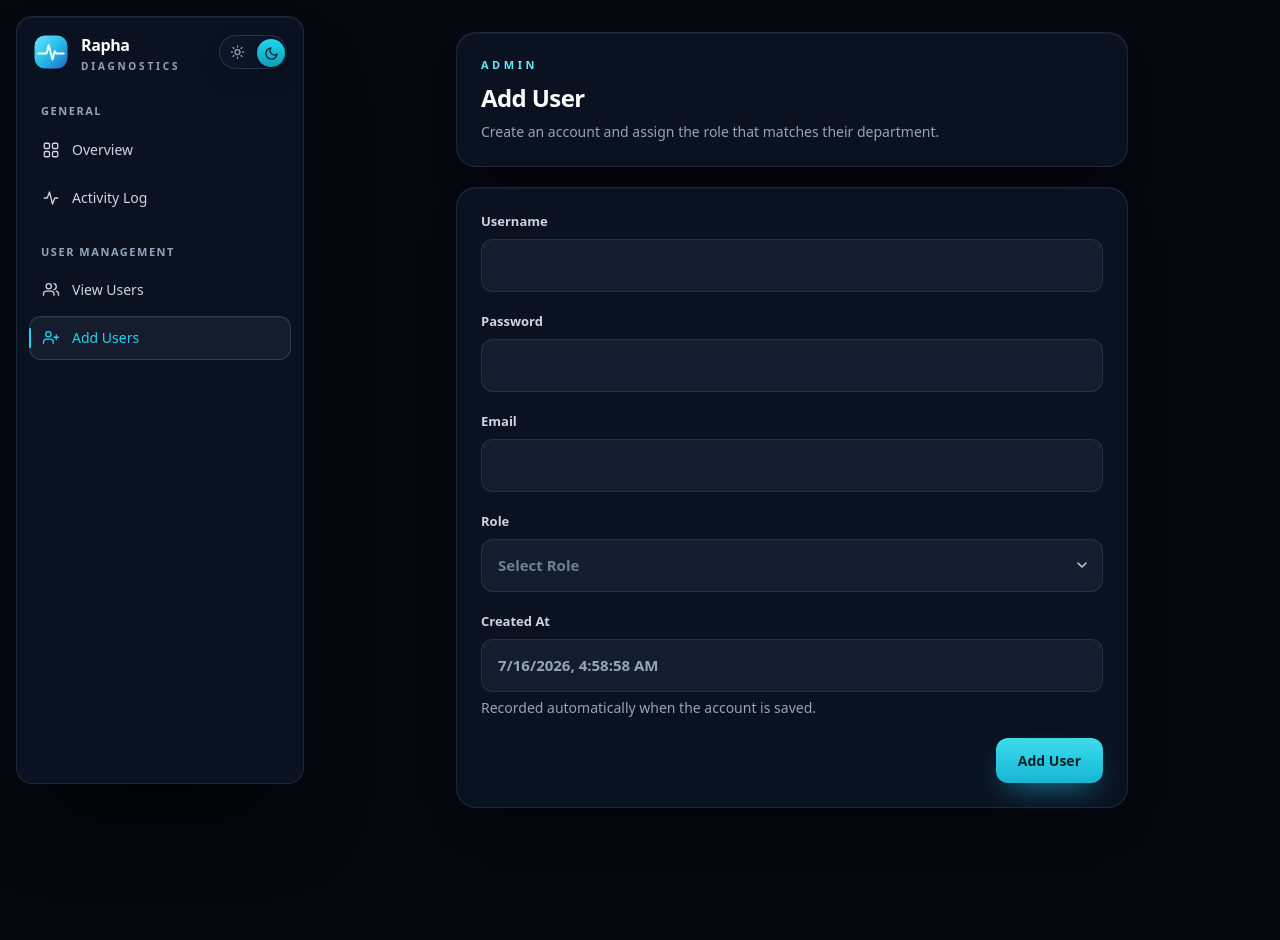
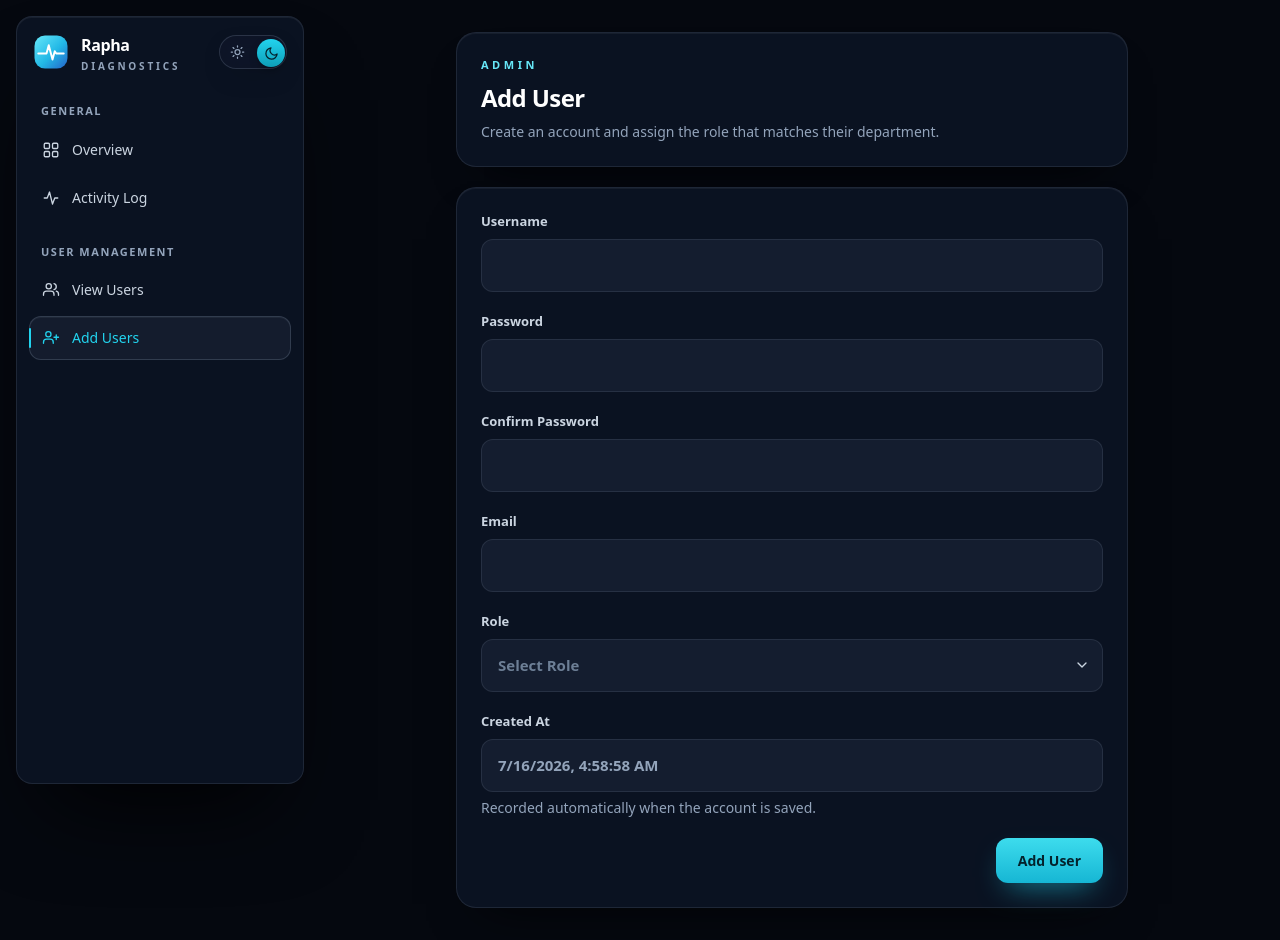
Before and after one commit to Worstprince/rapha-diagnostics, a Next.js app: page /dashboard/admin/addUsers in a window 1280 px wide. Before the commit the page ends 840 px from the top, so only its background shows below. Built offline with nearby package versions, Linux system fonts and the light colour scheme.

Commit message:
add user confirm pass

```diff
--- a/src/app/api/users/add/route.js
+++ b/src/app/api/users/add/route.js
@@ -1,5 +1,5 @@
 import db from "@/lib/db";
-import bcrypt from "bcryptjs";
+import bcrypt from "bcrypt";
 import { NextResponse } from "next/server";
 import { logActivity } from "@/lib/logActivity";
 
--- a/src/app/dashboard/admin/addUsers/page.jsx
+++ b/src/app/dashboard/admin/addUsers/page.jsx
@@ -69,6 +69,7 @@ export default function AddUsers() {
   const [user, setUser] = useState({
     username: "",
     password: "",
+    confirmPassword: "",
     email: "",
     role: "",
   });
@@ -110,6 +111,13 @@ export default function AddUsers() {
     else if (!/[^A-Za-z0-9]/.test(user.password))
       found.password = "Password must include at least one symbol.";
 
+    if (!user.confirmPassword) {
+    found.confirmPassword = "Please confirm the password.";
+    }
+    else if (user.password !== user.confirmPassword) {
+        found.confirmPassword = "Passwords do not match.";
+    }
+
     if (!user.email.trim()) found.email = "Email is required.";
     else if (!EMAIL.test(user.email)) found.email = "Enter a valid email address.";
 
@@ -136,12 +144,15 @@ export default function AddUsers() {
     setSubmitting(true);
 
     try {
+
+      const { confirmPassword, ...userData } = user;
+
       const response = await fetch("/api/users/add", {
-        method: "POST",
-        headers: {
-          "Content-Type": "application/json",
-        },
-        body: JSON.stringify(user),
+          method: "POST",
+          headers: {
+              "Content-Type": "application/json",
+          },
+          body: JSON.stringify(userData),
       });
 
       const result = await response.json();
@@ -152,7 +163,7 @@ export default function AddUsers() {
       }
 
       setStatus({ tone: "success", text: `User “${user.username}” added successfully.` });
-      setUser({ username: "", password: "", email: "", role: "" });
+      setUser({ username: "", password: "", confirmPassword: "", email: "", role: "" });
       setErrors({});
     } catch {
       setStatus({ tone: "error", text: "Unable to reach the server. Please try again." });
@@ -217,6 +228,34 @@ export default function AddUsers() {
               </p>
             )}
           </div>
+
+          <div>
+            <label htmlFor="confirmPassword" className="rd-label">
+                Confirm Password
+            </label>
+
+            <input
+                id="confirmPassword"
+                type="password"
+                name="confirmPassword"
+                autoComplete="new-password"
+                value={user.confirmPassword}
+                onChange={handleChange}
+                aria-invalid={errors.confirmPassword ? true : undefined}
+                aria-describedby={
+                    errors.confirmPassword
+                        ? "confirmPassword-error"
+                        : undefined
+                }
+                className={field(errors.confirmPassword)}
+            />
+
+            {errors.confirmPassword && (
+                <p id="confirmPassword-error" className={errText}>
+                    {errors.confirmPassword}
+                </p>
+            )}
+        </div>
 
           <div>
             <label htmlFor="email" className="rd-label">
```
